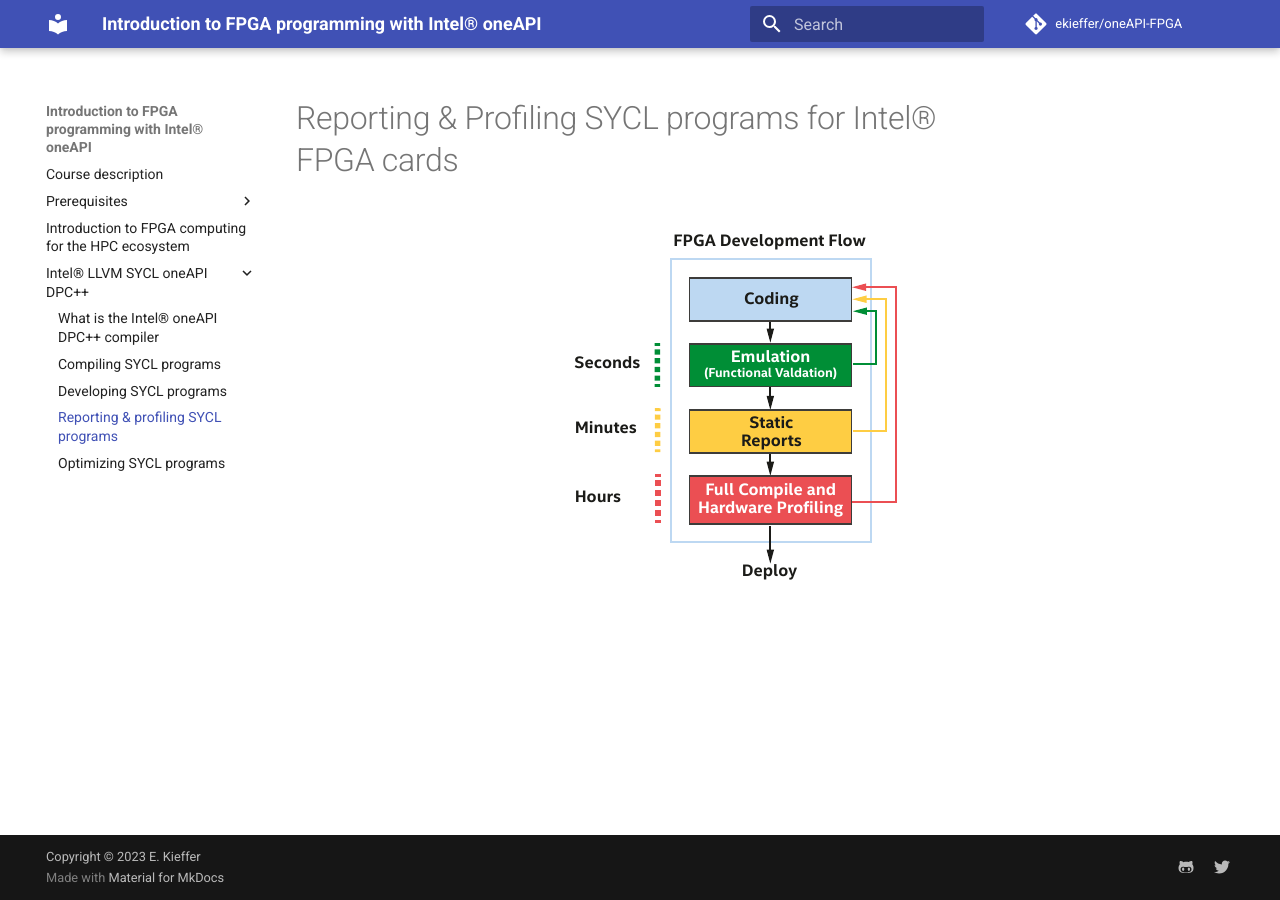
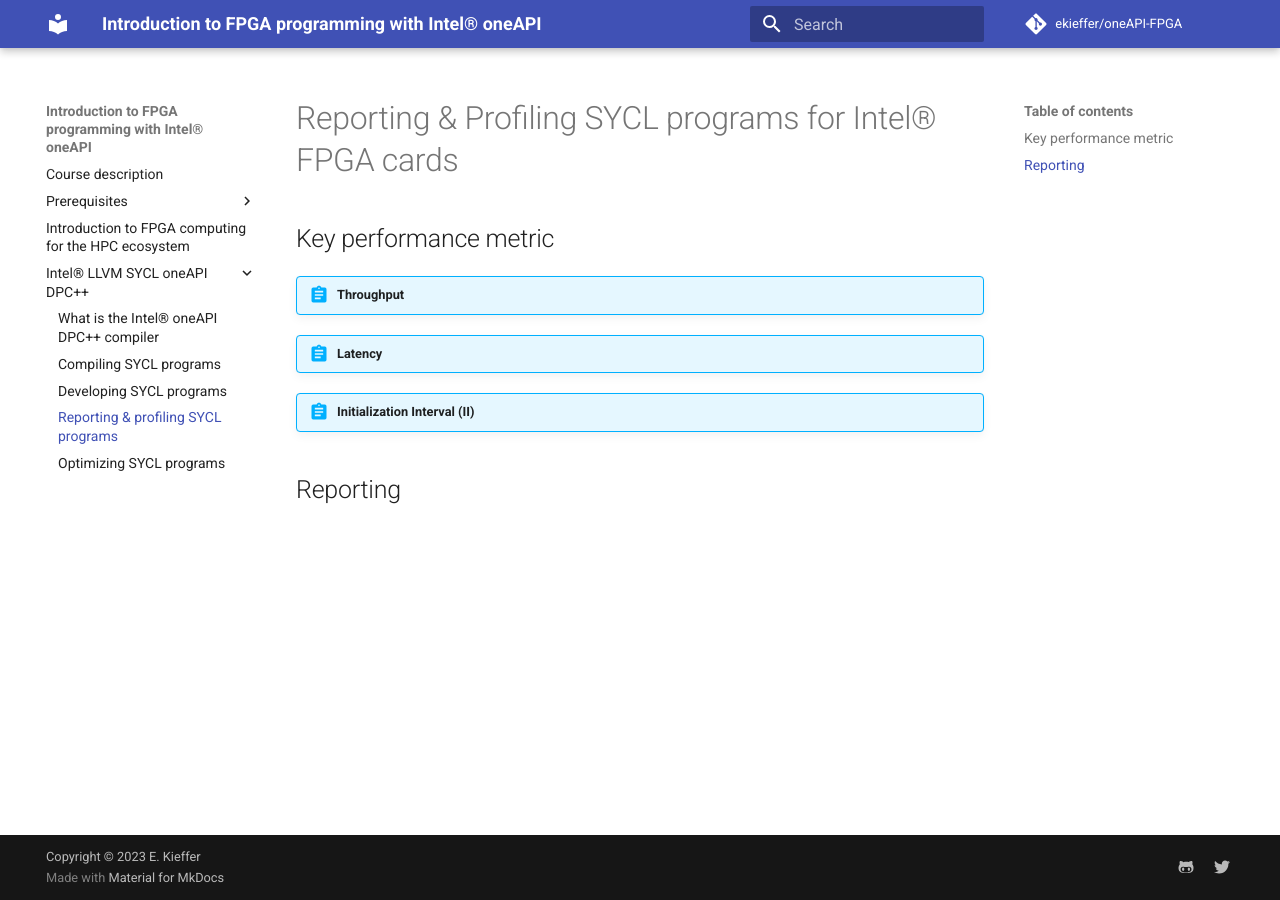
Before and after one commit to ekieffer/oneAPI-FPGA, an MkDocs documentation site: the page built from docs/reporting_profiling.md, in a window 1280 px wide. Built offline with MkDocs 1.6.1 and Material for MkDocs 9.7.7, drawn with Linux system fonts in a browser that asks for light colours; comment, search, counter and statistics services are not loaded.

Commit message:
[Reporting] Remove swp

```diff
--- a/docs/reporting_profiling.md
+++ b/docs/reporting_profiling.md
@@ -1,3 +1,17 @@
 # Reporting & Profiling SYCL programs for Intel® FPGA cards
 
-![](./images/devflow.png){ align=right }
+
+## Key performance metric
+
+!!! abstract "Throughput"
+
+
+
+!!! abstract "Latency"
+
+
+!!! abstract "Initialization Interval (II)"
+
+
+
+## Reporting
```
Also changed, not shown: 4 other files.
